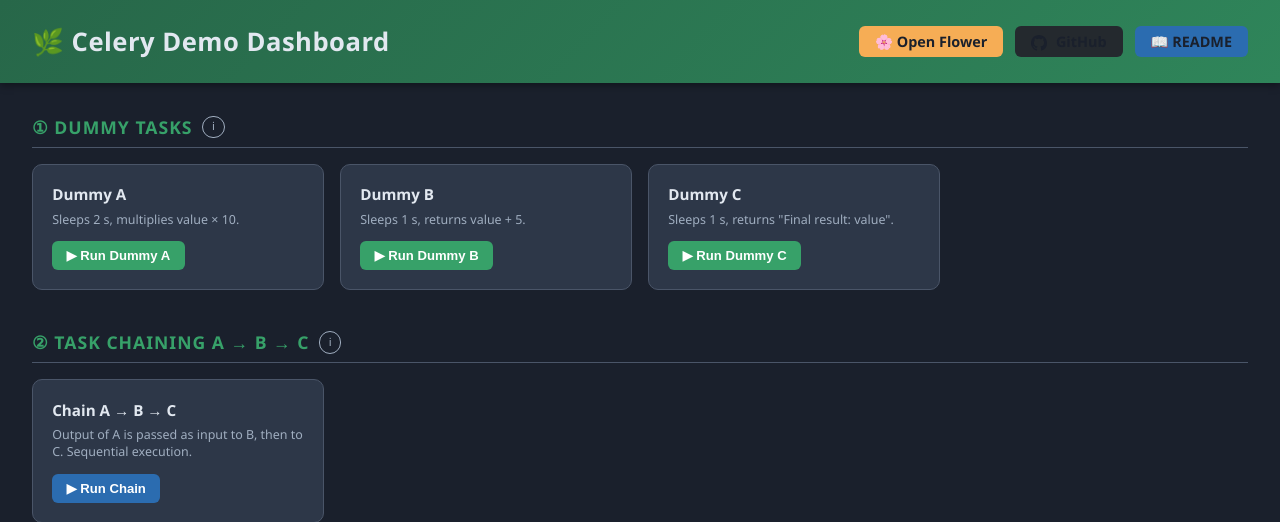
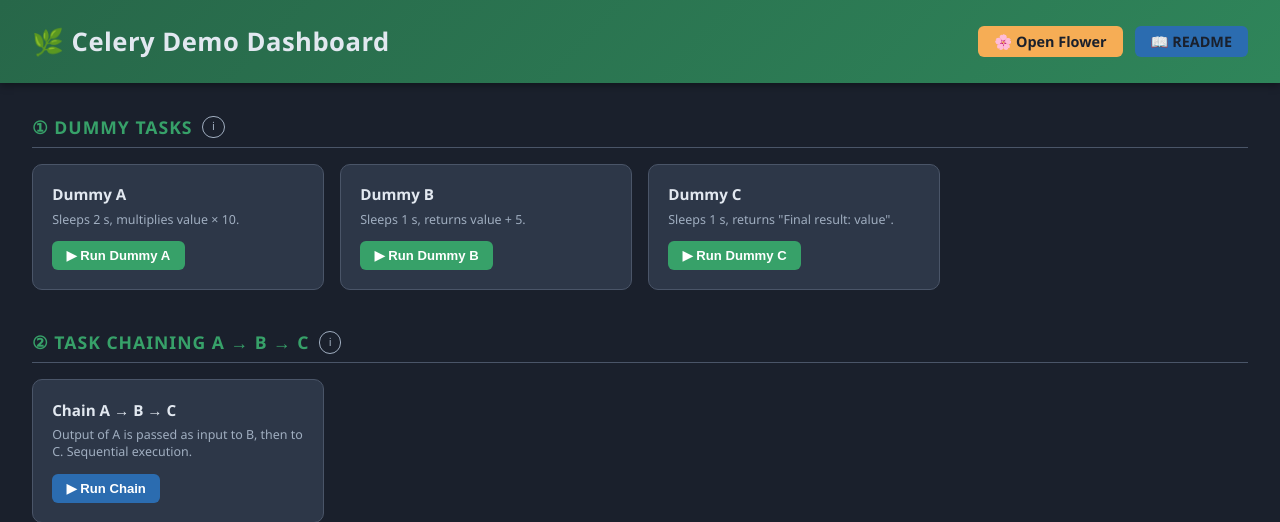
Before and after one commit to peterjgithub/celery_demo, a Django app: page / in a window 1280 px wide. Shown: the top 522 px of the page. Run offline with Django 4.2, Linux system fonts and the light colour scheme; data that the repository does not hold is empty; parts of the project's set-up code (start-up, migrations or seed data) failed here and were passed over.

Commit message:
Remove GitHub button from header

```diff
--- a/tasks_app/templates/tasks_app/index.html
+++ b/tasks_app/templates/tasks_app/index.html
@@ -157,10 +157,6 @@
   <h1>🌿 Celery Demo Dashboard</h1>
   <div style="display:flex;align-items:center;gap:.75rem">
     <a href="http://localhost:5555" target="_blank">🌸 Open Flower</a>
-    <a href="https://github.com/peterjgithub/celery_demo" target="_blank" style="background:#24292e">
-      <svg style="vertical-align:middle;margin-right:.3rem" height="16" width="16" viewBox="0 0 16 16" fill="currentColor"><path d="M8 0C3.58 0 0 3.58 0 8c0 3.54 2.29 6.53 5.47 7.59.4.07.55-.17.55-.38 0-.19-.01-.82-.01-1.49-2.01.37-2.53-.49-2.69-.94-.09-.23-.48-.94-.82-1.13-.28-.15-.68-.52-.01-.53.63-.01 1.08.58 1.23.82.72 1.21 1.87.87 2.33.66.07-.52.28-.87.51-1.07-1.78-.2-3.64-.89-3.64-3.95 0-.87.31-1.59.82-2.15-.08-.2-.36-1.02.08-2.12 0 0 .67-.21 2.2.82.64-.18 1.32-.27 2-.27.68 0 1.36.09 2 .27 1.53-1.04 2.2-.82 2.2-.82.44 1.1.16 1.92.08 2.12.51.56.82 1.27.82 2.15 0 3.07-1.87 3.75-3.65 3.95.29.25.54.73.54 1.48 0 1.07-.01 1.93-.01 2.2 0 .21.15.46.55.38A8.013 8.013 0 0016 8c0-4.42-3.58-8-8-8z"/></svg>
-      GitHub
-    </a>
     <a href="https://github.com/peterjgithub/celery_demo#readme" target="_blank" style="background:#2b6cb0">📖 README</a>
   </div>
 </header>
```
